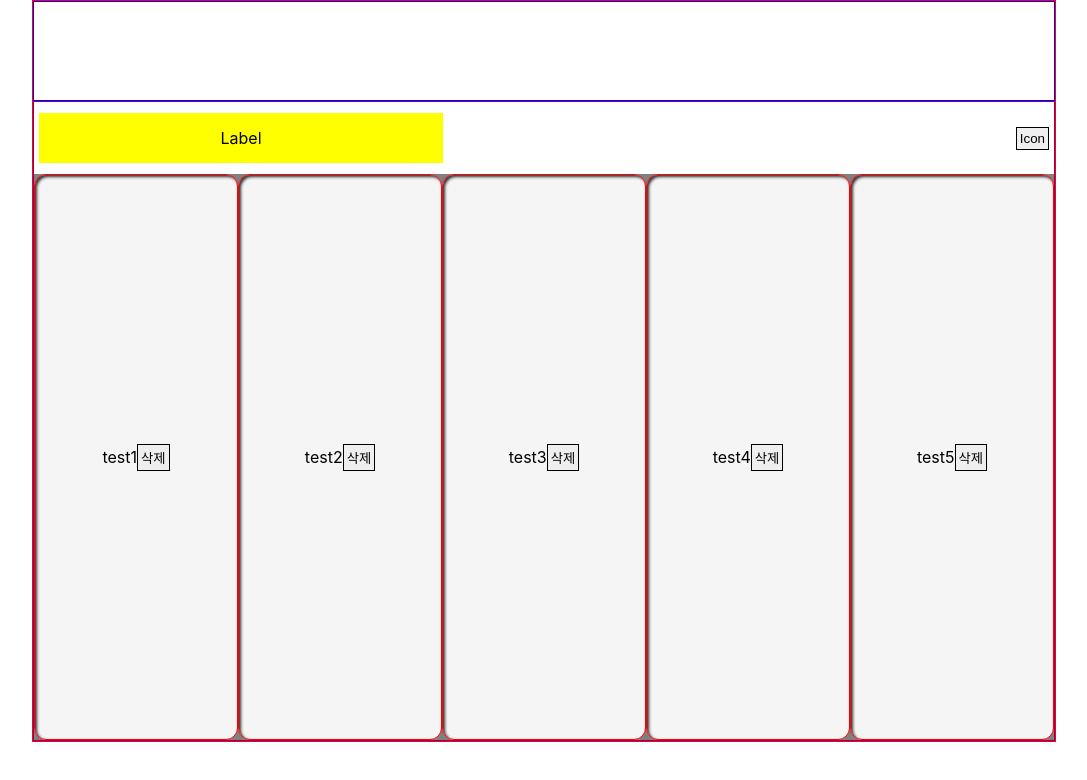
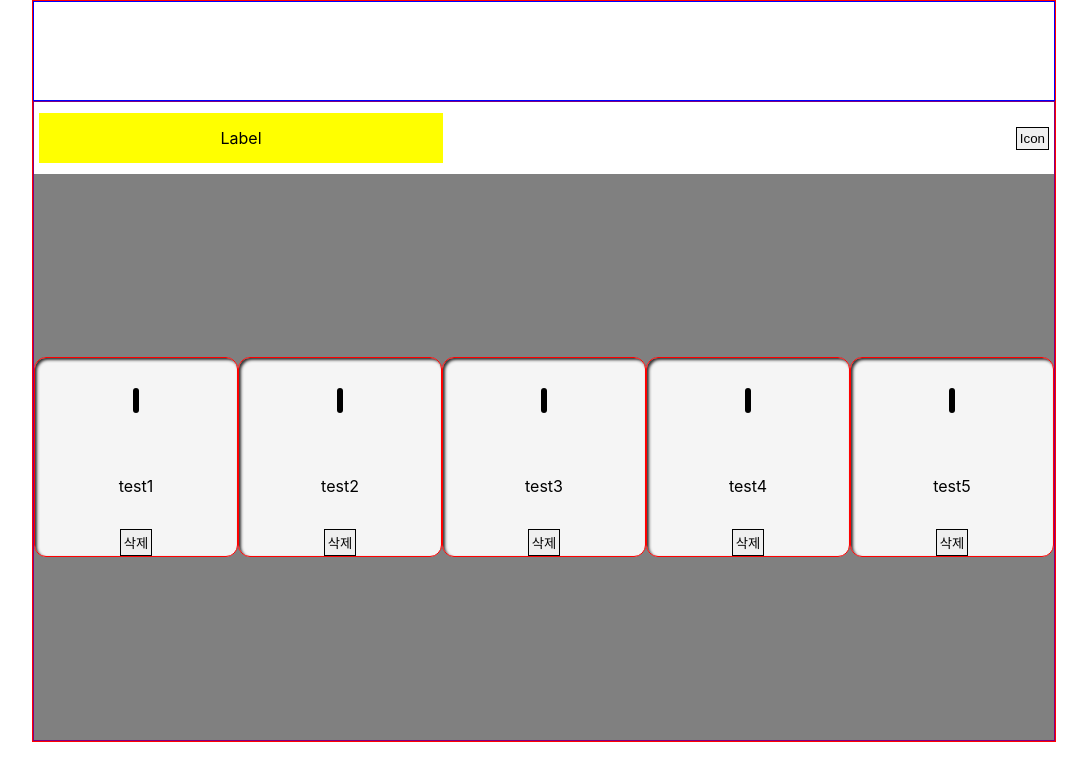
Before and after one commit to hanul-dev/react-team2, a React (Create React App) app: page / in a window 1280 px wide. Shown: the top 780 px of the page, without its empty margins (96-1183 px from the left). Built offline with nearby package versions, Linux system fonts and the light colour scheme; data requests are answered from the project's data file.

Commit message:
feat label

```diff
--- a/src/pages/Intro/Intro.js
+++ b/src/pages/Intro/Intro.js
@@ -10,6 +10,7 @@ const Intro = () => {
   const [openModal, setOpenModal] = useState(false);
   const { error, isLoading, getData } = useAxios("posts");
   const todolist = useSelector((state) => state.postReducer.todo);
+
 
   useEffect(() => {
     getData();
--- a/src/pages/Intro/element/BoxCard.js
+++ b/src/pages/Intro/element/BoxCard.js
@@ -2,19 +2,29 @@ import axios from "axios";
 import React from "react";
 import { useDispatch } from "react-redux";
 import { deleteTodo } from "../../../redux/modules/postSlice";
+import Box from '../../../ui/Box';
 import Button from "../../../ui/Button";
 import Card from "../../../ui/Card";
+import Label from '../../../ui/Label';
 
 const BoxCard = ({ el }) => {
   const dispatch = useDispatch();
   return (
     <Card
       border="1px solid red"
+      width="250px"
+      height="200px"
       radius="12px"
       bgColor="whiteSmoke"
       shadow="inset 2px 2px 3px #333"
+      direction="column"
     >
-      {el.title}
+      <Box>
+        <Label event="none">{el.label}</Label>
+      </Box>
+      <Box>
+        {el.title}
+      </Box>
       <Button
         onClick={() => {
           dispatch(deleteTodo(el.id));
--- a/src/pages/Intro/element/Modal.js
+++ b/src/pages/Intro/element/Modal.js
@@ -1,4 +1,4 @@
-import React, { Fragment } from "react";
+import React, { Fragment, useState } from "react";
 import ReactDOM from "react-dom";
 import { useDispatch } from "react-redux";
 import styled from "styled-components";
@@ -6,16 +6,18 @@ import { addTodo } from "../../../redux/modules/postSlice";
 import Box from "../../../ui/Box";
 import Button from "../../../ui/Button";
 import Input from "../../../ui/Input";
+import Label from '../../../ui/Label';
 import useInput from "../hooks/useInput";
 
 const Modal = ({ modal, onClick }) => {
-  const [input, changeHander] = useInput({});
+  const [input, changeHander, label, changeLabel] = useInput({});
   const dispatch = useDispatch();
 
   const onCreateHandler = () => {
+    // console.log(label);
     const today = new Date();
     const createdAt = today.toLocaleString("ko");
-    const doc = { ...input, createdAt };
+    const doc = { ...input, createdAt, label };
     dispatch(addTodo(doc));
     onClick();
   };
@@ -50,7 +52,11 @@ const Modal = ({ modal, onClick }) => {
                 name="content"
                 change={changeHander}
               ></Input>
-              <Box>Label</Box>
+              <Box justify="flex-start">
+                <Label onClick={() => changeLabel("Redux")} value={"Redux"}>Redux</Label>
+                <Label onClick={() => changeLabel("React")} value={"React"}>React</Label>
+                <Label onClick={() => changeLabel("Javascript")} value={"Javascript"}>Javascript</Label>
+                </Box>
             </Box>
             <Box>
               <Button
--- a/src/pages/Intro/hooks/useInput.js
+++ b/src/pages/Intro/hooks/useInput.js
@@ -11,7 +11,12 @@ const useInput = (inputValue) => {
     const { name, value } = e.target;
     setInput({ ...input, [name]: value });
   };
-  return [input, changeHander];
+  const [label, setLabel] = useState("");
+  const changeLabel = (label) => {
+    setLabel(label);
+  }
+  return [input, changeHander, label, changeLabel ];
+
 };
 
 export default useInput;
```
